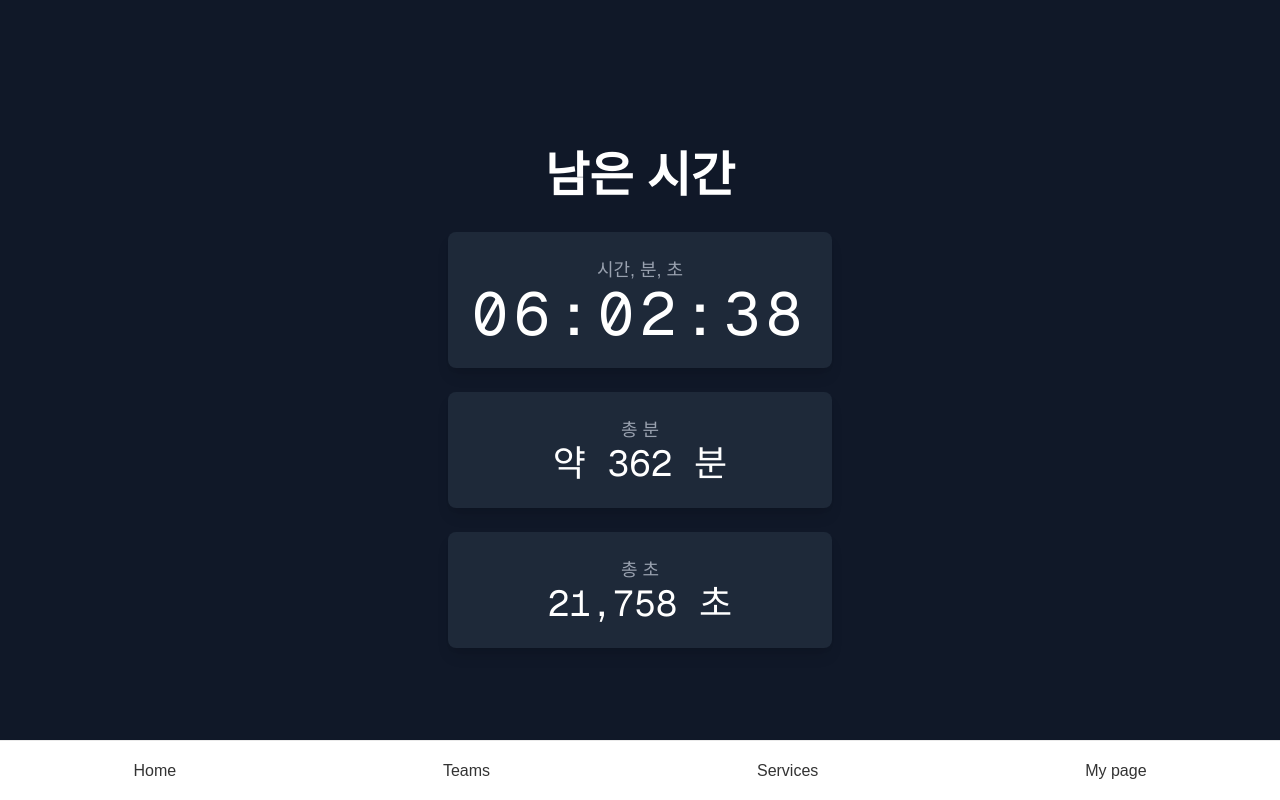
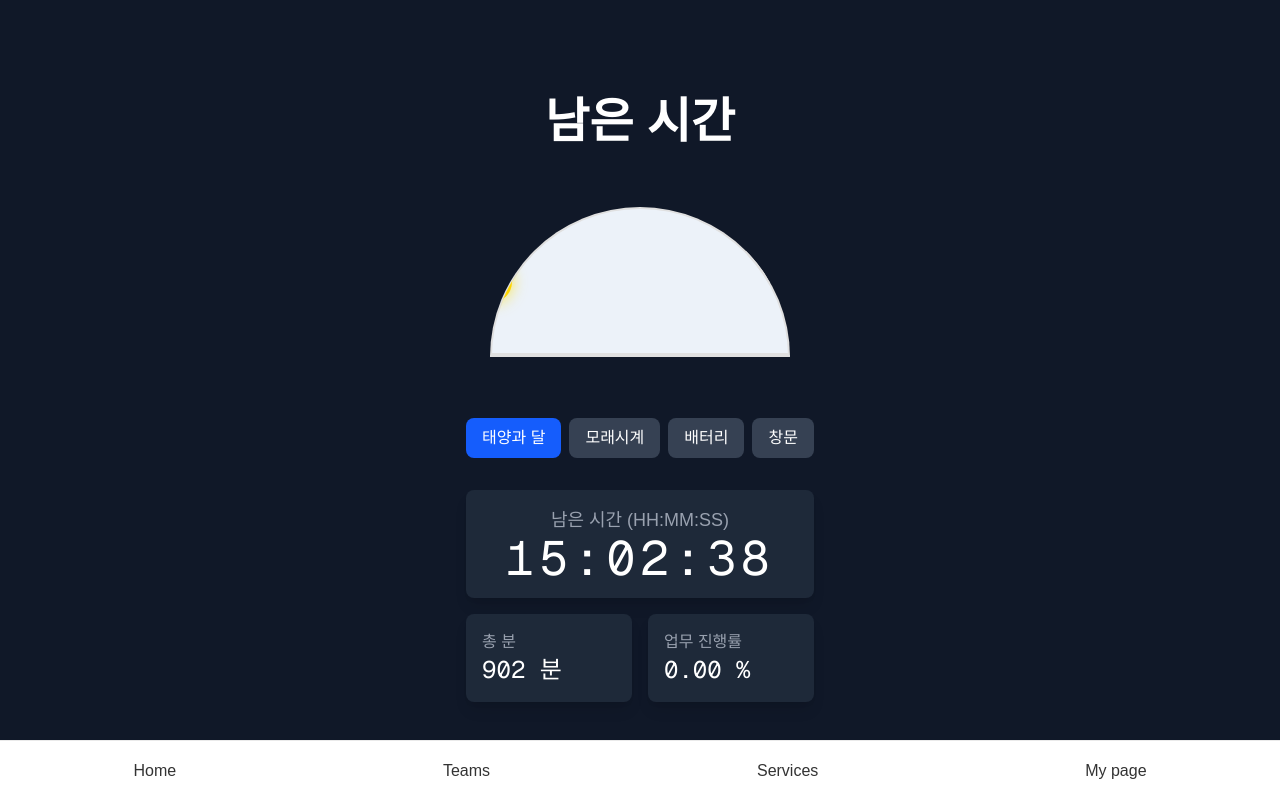
Before and after one commit to kon6443/next-bun, a Next.js app: page /leaving-office in a window 1280 px wide. Built offline with nearby package versions, Linux system fonts and the light colour scheme.

Commit message:
[next-bun] UPDATE: leaving-office

```diff
--- /dev/null
+++ b/src/app/leaving-office/components/BatteryAnimation.module.css
@@ -0,0 +1,30 @@
+
+.battery {
+  width: 80px;
+  height: 150px;
+  border: 5px solid #ccc;
+  border-radius: 10px;
+  position: relative;
+  margin: 20px auto;
+  background-color: #f0f0f0;
+  display: flex;
+  flex-direction: column-reverse; /* Fill from bottom */
+}
+
+.battery::after {
+  content: '';
+  position: absolute;
+  top: -15px;
+  left: 50%;
+  transform: translateX(-50%);
+  width: 30px;
+  height: 10px;
+  background-color: #ccc;
+  border-radius: 5px 5px 0 0;
+}
+
+.level {
+  width: 100%;
+  border-radius: 2px;
+  transition: height 1s linear, background-color 1s linear;
+}
--- /dev/null
+++ b/src/app/leaving-office/components/BatteryAnimation.tsx
@@ -0,0 +1,19 @@
+
+import styles from './BatteryAnimation.module.css';
+
+interface AnimationProps {
+  progress: number; // 0 to 100
+}
+
+export default function BatteryAnimation({ progress }: AnimationProps) {
+  const chargeLevel = 100 - progress;
+  let chargeColor = '#4ade80'; // Green
+  if (chargeLevel < 50) chargeColor = '#facc15'; // Yellow
+  if (chargeLevel < 20) chargeColor = '#f87171'; // Red
+
+  return (
+    <div className={styles.battery}>
+      <div className={styles.level} style={{ height: `${chargeLevel}%`, backgroundColor: chargeColor }}></div>
+    </div>
+  );
+}
--- /dev/null
+++ b/src/app/leaving-office/components/HourglassAnimation.module.css
@@ -0,0 +1,58 @@
+
+.hourglass {
+  width: 100px;
+  height: 150px;
+  position: relative;
+  margin: 20px auto;
+}
+
+.top, .bottom {
+  width: 100%;
+  height: 50%;
+  position: relative;
+  overflow: hidden;
+  background: #f0f0f0;
+}
+
+.top {
+  border-top-left-radius: 50px;
+  border-top-right-radius: 50px;
+  transform: rotate(180deg);
+}
+
+.bottom {
+  border-bottom-left-radius: 50px;
+  border-bottom-right-radius: 50px;
+}
+
+.top::before, .bottom::before {
+  content: '';
+  position: absolute;
+  top: 0;
+  left: 0;
+  width: 100%;
+  height: 100%;
+  border: 5px solid #ccc;
+  box-sizing: border-box;
+}
+
+.top::before {
+  border-top-left-radius: 50px;
+  border-top-right-radius: 50px;
+  border-bottom: none;
+}
+
+.bottom::before {
+  border-bottom-left-radius: 50px;
+  border-bottom-right-radius: 50px;
+  border-top: none;
+}
+
+.sand {
+  position: absolute;
+  bottom: 0;
+  left: 0;
+  width: 100%;
+  background-color: #c2b280; /* Sand color */
+  transition: height 1s linear;
+}
--- /dev/null
+++ b/src/app/leaving-office/components/HourglassAnimation.tsx
@@ -0,0 +1,21 @@
+
+import styles from './HourglassAnimation.module.css';
+
+interface AnimationProps {
+  progress: number; // 0 to 100
+}
+
+export default function HourglassAnimation({ progress }: AnimationProps) {
+  const sandHeight = 100 - progress;
+
+  return (
+    <div className={styles.hourglass}>
+      <div className={styles.top}>
+        <div className={styles.sand} style={{ height: `${sandHeight}%` }}></div>
+      </div>
+      <div className={styles.bottom}>
+        <div className={styles.sand} style={{ height: `${progress}%` }}></div>
+      </div>
+    </div>
+  );
+}
--- /dev/null
+++ b/src/app/leaving-office/components/SunMoonAnimation.module.css
@@ -0,0 +1,42 @@
+
+.container {
+  width: 300px;
+  height: 150px;
+  border-radius: 150px 150px 0 0;
+  overflow: hidden;
+  position: relative;
+  transition: background-color 1s linear;
+  border: 2px solid #e0e0e0;
+  margin: 20px auto;
+}
+
+.path {
+  width: 100%;
+  height: 100%;
+  position: absolute;
+  top: 50%;
+  left: 0;
+  transform-origin: center center;
+  transition: transform 1s linear;
+}
+
+.sun {
+  width: 40px;
+  height: 40px;
+  border-radius: 50%;
+  background-color: #FFD700; /* Gold */
+  position: absolute;
+  top: -20px; /* Center vertically */
+  left: -20px; /* Center horizontally */
+  transition: background-color 1s linear;
+  box-shadow: 0 0 15px rgba(255, 223, 0, 0.7);
+}
+
+.horizon {
+  width: 100%;
+  height: 2px;
+  background-color: #e0e0e0;
+  position: absolute;
+  bottom: 0;
+  left: 0;
+}
--- /dev/null
+++ b/src/app/leaving-office/components/SunMoonAnimation.tsx
@@ -0,0 +1,24 @@
+
+import styles from './SunMoonAnimation.module.css';
+
+interface AnimationProps {
+  progress: number; // 0 to 100
+}
+
+export default function SunMoonAnimation({ progress }: AnimationProps) {
+  // Progress(0~100) to degree(0~180)
+  const rotation = (progress / 100) * 180;
+  // As progress increases, background gets darker
+  const backgroundColor = `hsl(210, 50%, ${95 - progress / 2}%)`;
+  // Sun color changes from yellow to orange
+  const sunColor = `hsl(50, 100%, ${50 + progress / 5}%)`;
+
+  return (
+    <div className={styles.container} style={{ backgroundColor }}>
+      <div className={styles.path} style={{ transform: `rotate(${rotation}deg)` }}>
+        <div className={styles.sun} style={{ backgroundColor: sunColor }}></div>
+      </div>
+      <div className={styles.horizon}></div>
+    </div>
+  );
+}
--- /dev/null
+++ b/src/app/leaving-office/components/WindowAnimation.tsx
@@ -0,0 +1,21 @@
+
+import styles from './WindowAnimation.module.css';
+
+interface AnimationProps {
+  progress: number; // 0 to 100
+}
+
+export default function WindowAnimation({ progress }: AnimationProps) {
+  // Simple gradient change from day to night
+  const skyColor1 = `hsl(210, 100%, ${90 - progress * 0.4}%)`; // Light blue to dark blue
+  const skyColor2 = `hsl(280, 100%, ${80 - progress * 0.7}%)`; // Light purple to dark purple
+  const opacity = progress / 100;
+
+  return (
+    <div className={styles.windowFrame}>
+      <div className={styles.view} style={{ background: `linear-gradient(to bottom, ${skyColor1}, ${skyColor2})` }}>
+        <div className={styles.cityscape} style={{ opacity: opacity }}></div>
+      </div>
+    </div>
+  );
+}
--- a/src/app/leaving-office/page.tsx
+++ b/src/app/leaving-office/page.tsx
@@ -1,6 +1,10 @@
 "use client";
 
 import { useState, useEffect } from "react";
+import SunMoonAnimation from "./components/SunMoonAnimation";
+import HourglassAnimation from "./components/HourglassAnimation";
+import BatteryAnimation from "./components/BatteryAnimation";
+import WindowAnimation from "./components/WindowAnimation";
 
 // 남은 시간을 시, 분, 초 등 다양한 형식으로 저장하기 위한 인터페이스
 interface TimeLeft {
@@ -11,19 +15,33 @@ interface TimeLeft {
   seconds: number;
 }
 
+type AnimationType = "sun" | "hourglass" | "battery" | "window";
+
 export default function LeavingOfficePage() {
   const [timeLeft, setTimeLeft] = useState<TimeLeft | null>(null);
   const [isTimeToGoHome, setIsTimeToGoHome] = useState(false);
+  const [progress, setProgress] = useState(0);
+  const [animationType, setAnimationType] = useState<AnimationType>("sun");
 
   useEffect(() => {
-    const calculateRemainingTime = () => {
+    const calculateTime = () => {
       const now = new Date();
 
-      // 한국 시간(KST, UTC+9)으로 오후 6시 목표 시간 설정
+      const startTime = new Date();
+      startTime.setHours(9, 0, 0, 0);
+
       const targetTime = new Date();
-      targetTime.setUTCHours(18 - 9, 0, 0, 0); // 18:00 KST = 09:00 UTC
+      targetTime.setHours(18, 0, 0, 0);
 
-      // 현재 시간이 목표 시간을 이미 지났는지 확인
+      const totalWorkSeconds = targetTime.getTime() - startTime.getTime();
+      const elapsedSeconds = now.getTime() - startTime.getTime();
+
+      let currentProgress = (elapsedSeconds / totalWorkSeconds) * 100;
+      if (currentProgress < 0) currentProgress = 0;
+      if (currentProgress > 100) currentProgress = 100;
+
+      setProgress(currentProgress);
+
       if (now.getTime() >= targetTime.getTime()) {
         setIsTimeToGoHome(true);
         setTimeLeft({
@@ -38,56 +56,119 @@ export default function LeavingOfficePage() {
 
       setIsTimeToGoHome(false);
       const difference = targetTime.getTime() - now.getTime();
-
       const totalSeconds = Math.floor(difference / 1000);
       const totalMinutes = Math.floor(difference / (1000 * 60));
       const hours = Math.floor((difference / (1000 * 60 * 60)) % 24);
       const minutes = Math.floor((difference / (1000 * 60)) % 60);
       const seconds = Math.floor((difference / 1000) % 60);
-
       setTimeLeft({ totalSeconds, totalMinutes, hours, minutes, seconds });
     };
 
-    calculateRemainingTime(); // 초기 렌더링 시 한 번 실행
-    const intervalId = setInterval(calculateRemainingTime, 1000); // 1초마다 시간 갱신
+    calculateTime();
+    const intervalId = setInterval(calculateTime, 1000);
 
-    return () => clearInterval(intervalId); // 컴포넌트 언마운트 시 인터벌 정리
+    return () => clearInterval(intervalId);
   }, []);
 
   const formatTime = (num: number) => num.toString().padStart(2, "0");
 
+  const renderAnimation = () => {
+    switch (animationType) {
+      case "sun":
+        return <SunMoonAnimation progress={progress} />;
+      case "hourglass":
+        return <HourglassAnimation progress={progress} />;
+      case "battery":
+        return <BatteryAnimation progress={progress} />;
+      case "window":
+        return <WindowAnimation progress={progress} />;
+      default:
+        return null;
+    }
+  };
+
+  const buttonStyle = "px-4 py-2 rounded-lg transition-colors duration-200";
+  const activeButtonStyle = "bg-blue-600 text-white";
+  const inactiveButtonStyle = "bg-gray-700 hover:bg-gray-600";
+
   return (
-    <main className="flex min-h-screen flex-col items-center justify-center p-24 bg-gray-900 text-white">
+    <main className="flex min-h-screen flex-col items-center justify-center p-8 sm:p-24 bg-gray-900 text-white">
       <div className="text-center">
-        <h1 className="text-5xl font-bold mb-8">남은 시간</h1>
+        <h1 className="text-5xl font-bold mb-4">남은 시간</h1>
+
+        <div className="my-8 h-52 flex items-center justify-center">
           {isTimeToGoHome ? (
             <div className="text-4xl text-green-400 font-bold">
               🎉 퇴근 시간입니다! 🎉
             </div>
-        ) : timeLeft ? (
-          <div className="space-y-6">
-            <div className="p-6 bg-gray-800 rounded-lg shadow-lg">
-              <p className="text-lg text-gray-400">시간, 분, 초</p>
-              <p className="text-6xl font-mono tracking-widest">
+          ) : (
+            renderAnimation()
+          )}
+        </div>
+
+        <div className="flex justify-center space-x-2 mb-8">
+          <button
+            onClick={() => setAnimationType("sun")}
+            className={`${buttonStyle} ${
+              animationType === "sun" ? activeButtonStyle : inactiveButtonStyle
+            }`}
+          >
+            태양과 달
+          </button>
+          <button
+            onClick={() => setAnimationType("hourglass")}
+            className={`${buttonStyle} ${
+              animationType === "hourglass"
+                ? activeButtonStyle
+                : inactiveButtonStyle
+            }`}
+          >
+            모래시계
+          </button>
+          <button
+            onClick={() => setAnimationType("battery")}
+            className={`${buttonStyle} ${
+              animationType === "battery"
+                ? activeButtonStyle
+                : inactiveButtonStyle
+            }`}
+          >
+            배터리
+          </button>
+          <button
+            onClick={() => setAnimationType("window")}
+            className={`${buttonStyle} ${
+              animationType === "window"
+                ? activeButtonStyle
+                : inactiveButtonStyle
+            }`}
+          >
+            창문
+          </button>
+        </div>
+
+        {timeLeft && !isTimeToGoHome && (
+          <div className="space-y-4">
+            <div className="p-4 bg-gray-800 rounded-lg shadow-lg">
+              <p className="text-lg text-gray-400">남은 시간 (HH:MM:SS)</p>
+              <p className="text-5xl font-mono tracking-widest">
                 {formatTime(timeLeft.hours)}:{formatTime(timeLeft.minutes)}:
                 {formatTime(timeLeft.seconds)}
               </p>
             </div>
-            <div className="p-6 bg-gray-800 rounded-lg shadow-lg">
-              <p className="text-lg text-gray-400">총 분</p>
-              <p className="text-4xl font-mono">
-                약 {timeLeft.totalMinutes.toLocaleString()} 분
+            <div className="grid grid-cols-2 gap-4 text-left">
+              <div className="p-4 bg-gray-800 rounded-lg shadow-lg">
+                <p className="text-md text-gray-400">총 분</p>
+                <p className="text-2xl font-mono">
+                  {timeLeft.totalMinutes.toLocaleString()} 분
                 </p>
               </div>
-            <div className="p-6 bg-gray-800 rounded-lg shadow-lg">
-              <p className="text-lg text-gray-400">총 초</p>
-              <p className="text-4xl font-mono">
-                {timeLeft.totalSeconds.toLocaleString()} 초
-              </p>
+              <div className="p-4 bg-gray-800 rounded-lg shadow-lg">
+                <p className="text-md text-gray-400">업무 진행률</p>
+                <p className="text-2xl font-mono">{progress.toFixed(2)} %</p>
               </div>
             </div>
-        ) : (
-          <p className="text-2xl">시간을 계산하고 있습니다...</p>
+          </div>
         )}
       </div>
     </main>
--- a/src/app/mypage/page.tsx
+++ b/src/app/mypage/page.tsx
@@ -1,7 +1,7 @@
 "use client";
 
 import { useSession, signIn, signOut } from "next-auth/react";
-// import Image from "next/image";
+// import { getMypage } from "@/services/authService";
 
 export default function Mypage() {
   const { data: session, status } = useSession();
```
Also changed, not shown: src/app/leaving-office/components/WindowAnimation.module.css (added, +53 -0 lines). Lines whose indentation alone changed are shown as unchanged.
